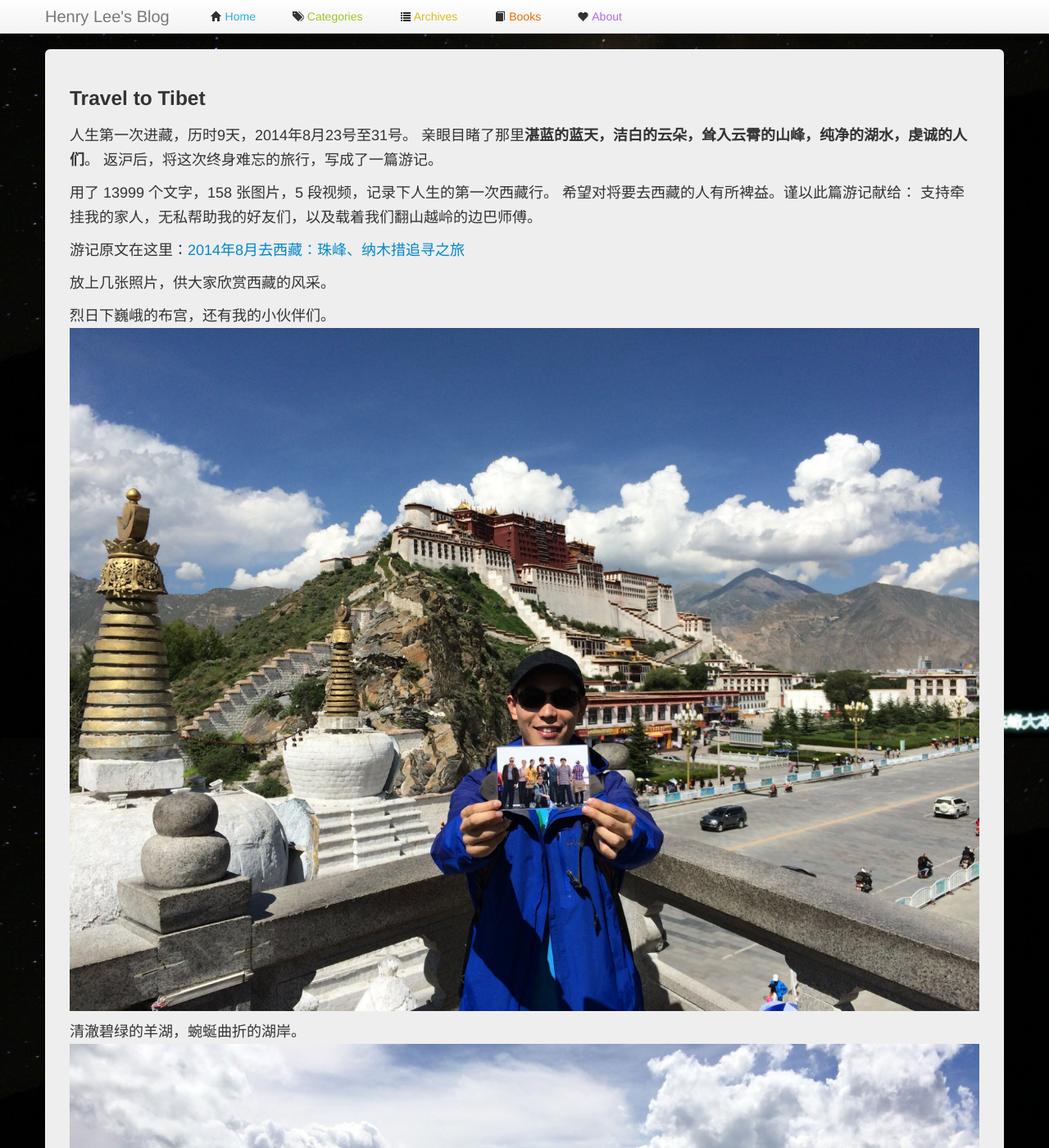
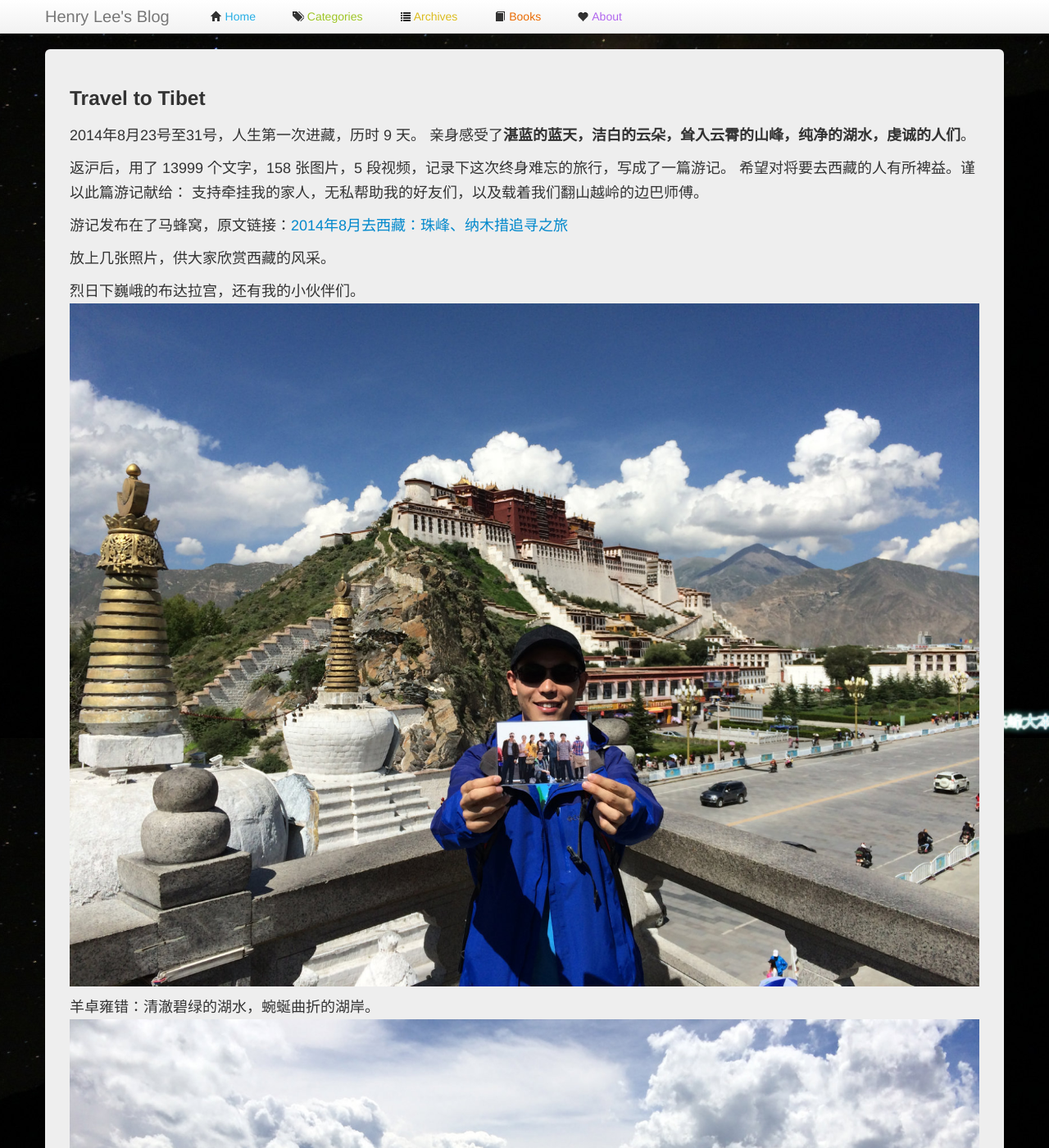
Before and after one commit to manageyp/manageyp.github.com, a Jekyll site: the page built from _posts/2014-09-15-travel-to-tibet.html, in a window 1280 px wide and 1400 px high. Shown: the whole window at 82% size. Built offline with Jekyll 4.4.1, drawn with Linux system fonts in a browser that asks for light colours; nearby versions of some CDN libraries; comment, search, counter and statistics services are not loaded; some of the changed text lies outside the part shown.

Commit message:
[Change] travel-to-tibet content

```diff
--- a/_posts/2014-09-15-travel-to-tibet.html
+++ b/_posts/2014-09-15-travel-to-tibet.html
@@ -8,19 +8,18 @@ record_on: 2014-09-15
 ---
 
 <p>
-人生第一次进藏，历时9天，2014年8月23号至31号。
-亲眼目睹了那里<b>湛蓝的蓝天，洁白的云朵，耸入云霄的山峰，纯净的湖水，虔诚的人们</b>。
-返沪后，将这次终身难忘的旅行，写成了一篇游记。
+2014年8月23号至31号，人生第一次进藏，历时 9 天。
+亲身感受了<b>湛蓝的蓝天，洁白的云朵，耸入云霄的山峰，纯净的湖水，虔诚的人们</b>。
 </p>
 
 <p>
-用了 13999 个文字，158 张图片，5 段视频，记录下人生的第一次西藏行。
+返沪后，用了 13999 个文字，158 张图片，5 段视频，记录下这次终身难忘的旅行，写成了一篇游记。
 希望对将要去西藏的人有所裨益。谨以此篇游记献给：
 支持牵挂我的家人，无私帮助我的好友们，以及载着我们翻山越岭的边巴师傅。
 </p>
 
 <p>
-游记原文在这里：<a href="http://www.mafengwo.cn/i/3185305.html" target="_blank">2014年8月去西藏：珠峰、纳木措追寻之旅</a>
+游记发布在了马蜂窝，原文链接：<a href="http://www.mafengwo.cn/i/3185305.html" target="_blank">2014年8月去西藏：珠峰、纳木措追寻之旅</a>
 </p>
 
 <p>
@@ -28,22 +27,22 @@ record_on: 2014-09-15
 </p>
 
 <p>
-  烈日下巍峨的布宫，还有我的小伙伴们。<br />
+  烈日下巍峨的布达拉宫，还有我的小伙伴们。<br />
   <img src="/images/posts/tibet_0415.jpg">
 </p>
 
 <p>
-  清澈碧绿的羊湖，蜿蜒曲折的湖岸。<br />
+  羊卓雍错：清澈碧绿的湖水，蜿蜒曲折的湖岸。<br />
   <img src="/images/posts/tibet_0476.jpg">
 </p>
 
 <p>
-  G318 国道，天路上 Plank。<br />
+  G318 国道：天路上 Plank。<br />
   <img src="/images/posts/tibet_0787.jpg">
 </p>
 
 <p>
-  高耸入云，洁白圣洁的珠穆朗玛峰。<br />
+  珠穆朗玛峰：高耸入云的山峰，洁白的积雪，飘渺的云雾。<br />
   <img src="/images/posts/tibet_0871.jpg">
 </p>
 
@@ -53,11 +52,11 @@ record_on: 2014-09-15
 </p>
 
 <p>
-  洁白肃穆，波涛翻滚，壮丽的纳木错。<br />
+  纳木错：洁白肃穆的群山，蔚蓝的湖水，波涛翻滚。<br />
   <img src="/images/posts/tibet_1309.jpeg">
 </p>
 
 <p>
-  神圣纯洁的大昭寺。<br />
+  大昭寺：神圣、圣洁。<br />
   <img src="/images/posts/tibet_1401.jpeg">
 </p>
```
